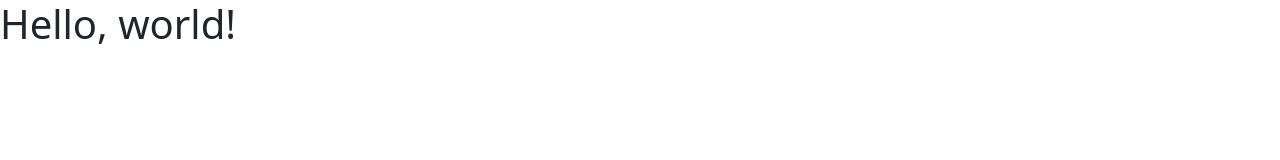
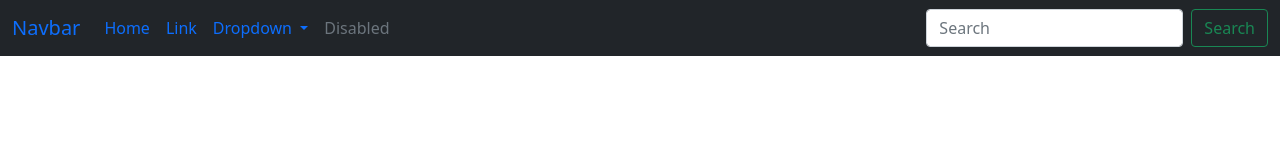
Before and after one commit to GustavoPaladini/templete-bootstrap, a plain HTML site: page index.html in a window 1280 px wide. Drawn offline with nearby package versions, Linux system fonts and the light colour scheme.

Commit message:
add nav bar

```diff
--- a/index.html
+++ b/index.html
@@ -1,5 +1,5 @@
 <!doctype html>
-<html lang="en">
+<html lang="pt-Br">
   <head>
     <!-- Required meta tags -->
     <meta charset="utf-8">
@@ -8,20 +8,61 @@
     <!-- Bootstrap CSS -->
     <link href="https://cdn.jsdelivr.net/npm/bootstrap@5.0.2/dist/css/bootstrap.min.css" rel="stylesheet" integrity="sha384-EVSTQN3/azprG1Anm3QDgpJLIm9Nao0Yz1ztcQTwFspd3yD65VohhpuuCOmLASjC" crossorigin="anonymous">
 
-    <title>Hello, world!</title>
+    <title>Templete Bootstrap</title>
   </head>
   <body>
-    <h1>Hello, world!</h1>
 
-    <!-- Optional JavaScript; choose one of the two! -->
+    <header>
+        <nav class="navbar navbar-expand-lg bg-dark">
+            <div class="container-fluid">
+              <a class="navbar-brand" href="#">Navbar</a>
+              <button class="navbar-toggler" type="button" data-bs-toggle="collapse" data-bs-target="#navbarSupportedContent" aria-controls="navbarSupportedContent" aria-expanded="false" aria-label="Toggle navigation">
+                <span class="navbar-toggler-icon"></span>
+              </button>
+              <div class="collapse navbar-collapse" id="navbarSupportedContent">
+                <ul class="navbar-nav me-auto mb-2 mb-lg-0">
+                  <li class="nav-item">
+                    <a class="nav-link active" aria-current="page" href="#">Home</a>
+                  </li>
+                  <li class="nav-item">
+                    <a class="nav-link" href="#">Link</a>
+                  </li>
+                  <li class="nav-item dropdown">
+                    <a class="nav-link dropdown-toggle" href="#" id="navbarDropdown" role="button" data-bs-toggle="dropdown" aria-expanded="false">
+                      Dropdown
+                    </a>
+                    <ul class="dropdown-menu" aria-labelledby="navbarDropdown">
+                      <li><a class="dropdown-item" href="#">Action</a></li>
+                      <li><a class="dropdown-item" href="#">Another action</a></li>
+                      <li><hr class="dropdown-divider"></li>
+                      <li><a class="dropdown-item" href="#">Something else here</a></li>
+                    </ul>
+                  </li>
+                  <li class="nav-item">
+                    <a class="nav-link disabled" href="#" tabindex="-1" aria-disabled="true">Disabled</a>
+                  </li>
+                </ul>
+                <form class="d-flex">
+                  <input class="form-control me-2" type="search" placeholder="Search" aria-label="Search">
+                  <button class="btn btn-outline-success" type="submit">Search</button>
+                </form>
+              </div>
+            </div>
+          </nav>
 
-    <!-- Option 1: Bootstrap Bundle with Popper -->
+    </header>
+    <main>
+
+    </main>
+        <div class="container-fluid">
+        <!-- Content here -->
+        </div>
+    <footer>
+
+    </footer>
+
     <script src="https://cdn.jsdelivr.net/npm/bootstrap@5.0.2/dist/js/bootstrap.bundle.min.js" integrity="sha384-MrcW6ZMFYlzcLA8Nl+NtUVF0sA7MsXsP1UyJoMp4YLEuNSfAP+JcXn/tWtIaxVXM" crossorigin="anonymous"></script>
 
-    <!-- Option 2: Separate Popper and Bootstrap JS -->
-    <!--
-    <script src="https://cdn.jsdelivr.net/npm/@popperjs/core@2.9.2/dist/umd/popper.min.js" integrity="sha384-IQsoLXl5PILFhosVNubq5LC7Qb9DXgDA9i+tQ8Zj3iwWAwPtgFTxbJ8NT4GN1R8p" crossorigin="anonymous"></script>
-    <script src="https://cdn.jsdelivr.net/npm/bootstrap@5.0.2/dist/js/bootstrap.min.js" integrity="sha384-cVKIPhGWiC2Al4u+LWgxfKTRIcfu0JTxR+EQDz/bgldoEyl4H0zUF0QKbrJ0EcQF" crossorigin="anonymous"></script>
-    -->
+
   </body>
 </html>
```
